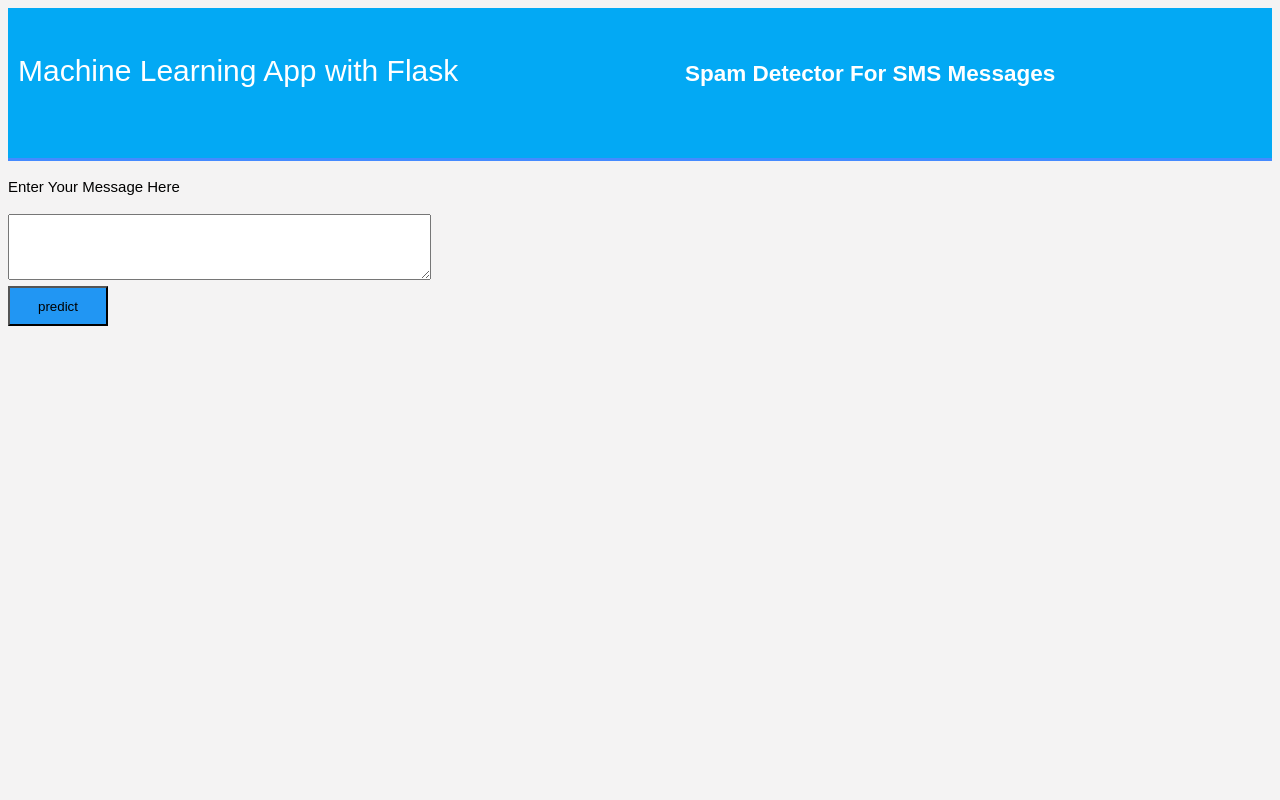
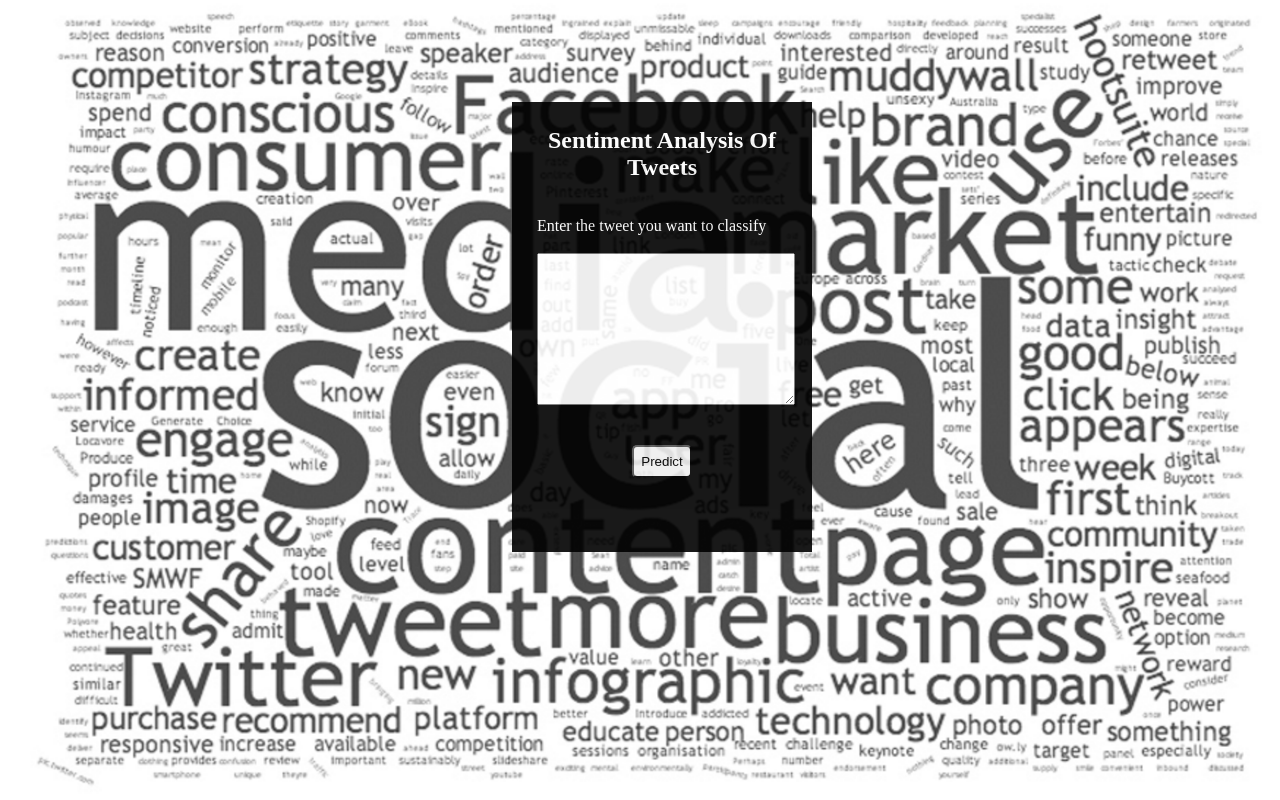
Before and after one commit to JanviPangoriya/social_media_sentiments-analaysis, a Flask app: template templates/home.html in a window 1280 px wide. Run offline with Flask 2, Linux system fonts and the light colour scheme; the template is opened without the code that fills it, so the values that code supplies are empty; parts of the project's set-up code (start-up, migrations or seed data) failed here and were passed over.

Commit message:
template home page designed for deployment

```diff
--- /dev/null
+++ b/static/home_css.css
@@ -0,0 +1,54 @@
+*{
+				margin:0px;
+				padding: 0px;
+				box-sizing: border-box;
+			}
+			body{
+				background-color: black;
+			}
+			img{
+				position: absolute;
+				top:0;
+				right:0;
+				left:0;
+				bottom: 0;
+			}
+			form{
+				position: absolute;
+				background-color: black;
+				opacity: .9;
+				display: block;
+				margin-left: 40%;
+				margin-right: 45%;
+				margin-top: 8%;
+				padding: 25px;
+				color: white;
+				height:450px;
+				width:300px;
+			}
+			h2{
+				text-align: center;
+			}
+
+			#submit{
+				margin-left: auto;
+				margin-right: auto;
+				border-radius: 5px;
+				padding:7px;
+				display: block;
+			}
+			@media(max-width: 1048px){
+			form{
+				margin-left: 45%;
+				min-width: 300px;
+				margin-top: 15%;
+				}
+			}
+			@media(max-width: 800px){
+			form{
+				margin-left: 15%;
+				width:300px;
+				margin-top: 10%;
+				margin-right: auto;
+				}
+			}
--- a/templates/home.html
+++ b/templates/home.html
@@ -1,35 +1,31 @@
 <!DOCTYPE html>
 <html>
 <head>
-	<title>Home</title>
-	<!-- <link rel="stylesheet" type="text/css" href="../static/css/styles.css"> -->
-	<link rel="stylesheet" type="text/css" href="{{ url_for('static', filename='css/styles.css') }}">
+
+	<!--<link rel="stylesheet" type="text/css" href="../static/css/styles.css"> -->
+	<link rel="stylesheet" type="text/css" href="static\home_css.css">
+	<meta charset="utf-8">
+	<title>Sentiment Analysis Of Tweets</title>
+	<meta name="viewport" content="width=device-width,initial-scale=1,maximum-scale=1">
 </head>
 <body>
 
-	<header>
-		<div class="container">
-		<div id="brandname">
-			Machine Learning App with Flask
-		</div>
-		<h2>Spam Detector For SMS Messages</h2>
+	<img src="images3.png" width="100%" height="100%">
+		<form action="{{ url_for('predict')}}" method="POST">
+			<h2>Sentiment Analysis Of Tweets</h2>
+		    </br></br>
+			<label for="tweet">
+				Enter the tweet you want to classify
+			     </br>
+			     </br>
 
-	</div>
-	</header>
-
-	<div class="ml-container">
-
-		<form action="{{ url_for('predict')}}" method="POST">
-		<p>Enter Your Message Here</p>
-		<!-- <input type="text" name="comment"/> -->
-		<textarea name="message" rows="4" cols="50"></textarea>
-		<br/>
-
-		<input type="submit" class="btn-info" value="predict">
-
-	</form>
-
-	</div>
+				<textarea name="tweet" id="tweet" cols="30" rows="10" width="200px"></textarea>
+			</label>
+			</br>
+			</br>
+			</br>
+			<input type="submit" value="Predict" id="submit">
+		</form>
 
 
 
```
Also changed, not shown: templates/images3.png (added), 1 other file.
